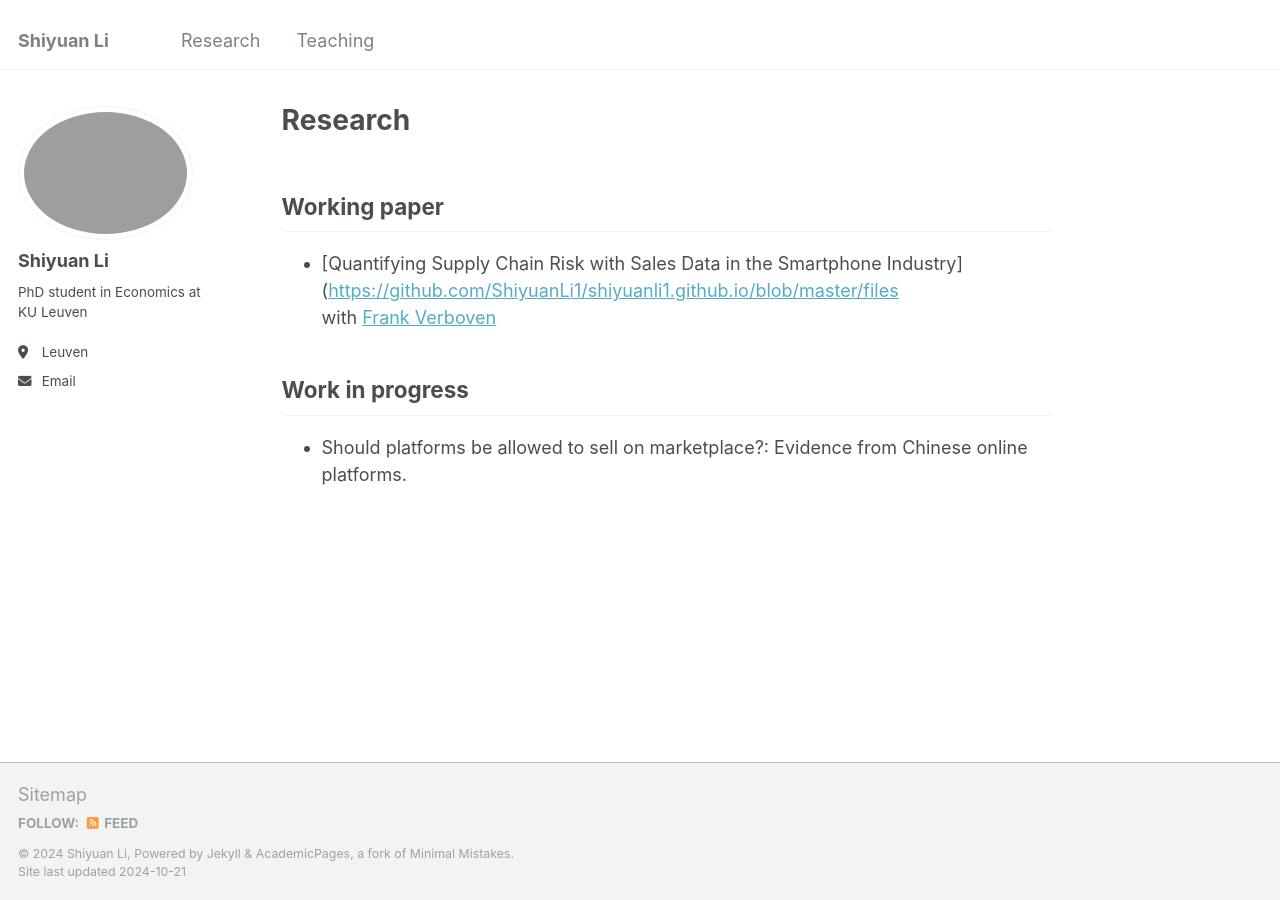
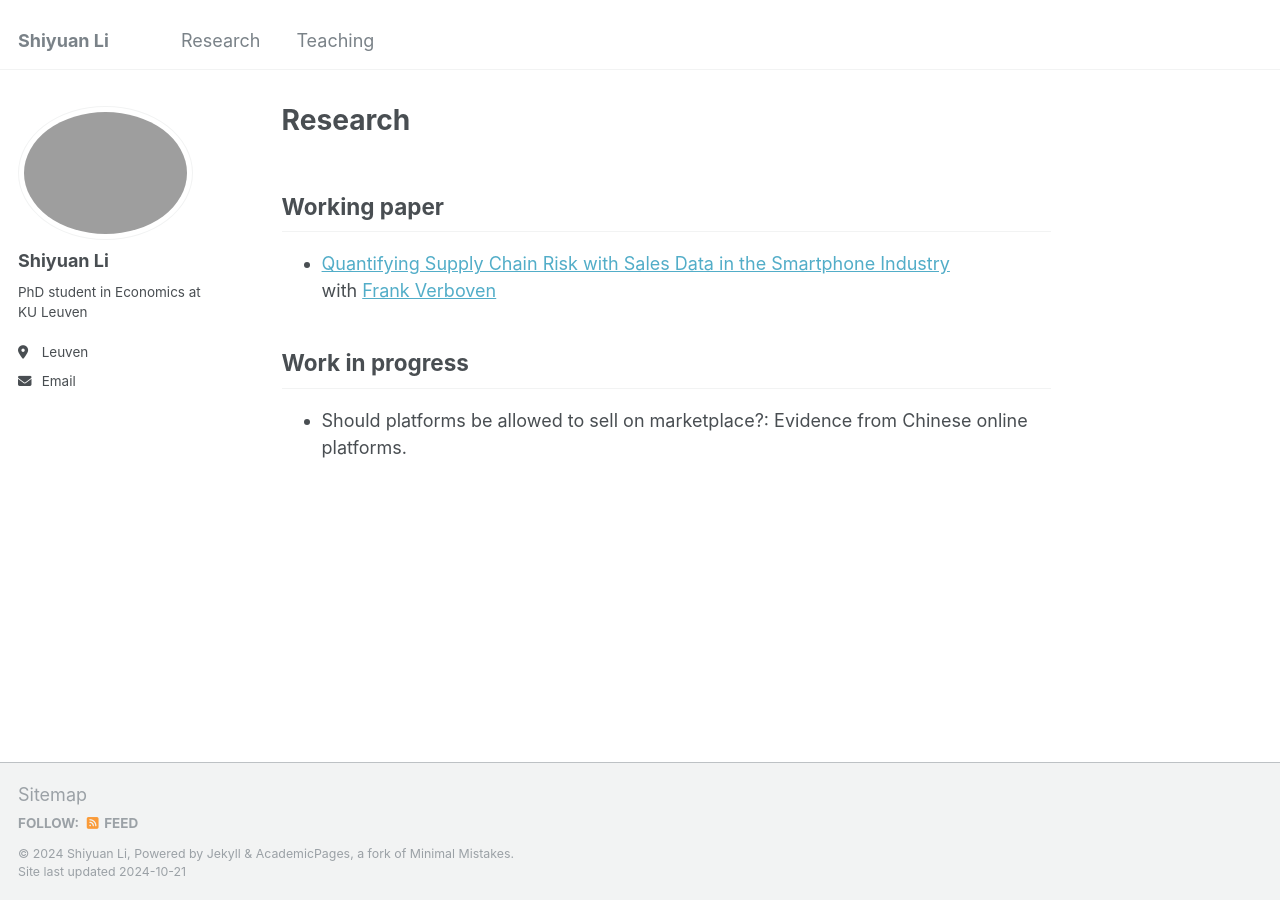
Before and after one commit to ShiyuanLi1/shiyuanli1.github.io, a Jekyll site: the page built from _pages/research.md, in a window 1280 px wide. Built offline with Jekyll 4.4.1, drawn with Linux system fonts in a browser that asks for light colours; part of the change alters nothing that is shown.

Commit message:
Update research.md

```diff
--- a/_pages/research.md
+++ b/_pages/research.md
@@ -5,7 +5,7 @@ title: "Research"
 
 ## Working paper
 
-* [Quantifying Supply Chain Risk with Sales Data in the Smartphone Industry]([https://github.com/ShiyuanLi1/shiyuanli1.github.io/blob/master/files](http://ShiyuanLi1.github.io/files/Quantifying_Supply_Chain_Risk_with_Sales_Data_in_the_Smartphone_Industry_EARIE.pdf)\
+* [Quantifying Supply Chain Risk with Sales Data in the Smartphone Industry](http://ShiyuanLi1.github.io/files/Quantifying_Supply_Chain_Risk_with_Sales_Data_in_the_Smartphone_Industry_EARIE.pdf)\
    with [Frank Verboven](https://sites.google.com/site/frankverbo/home)
 
 ## Work in progress
```
